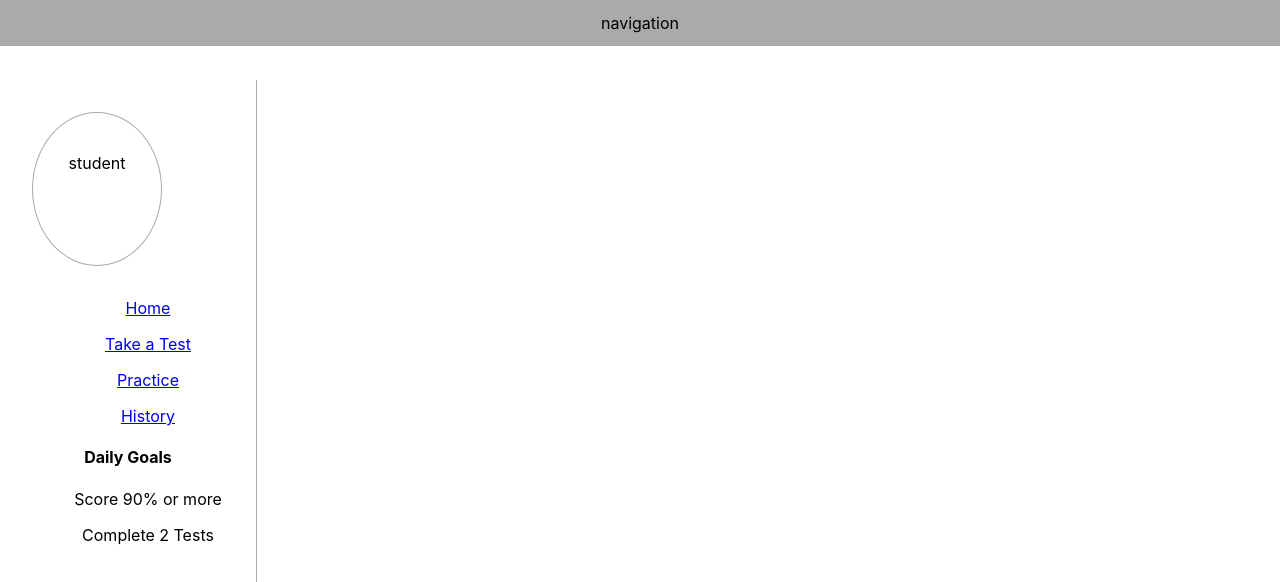
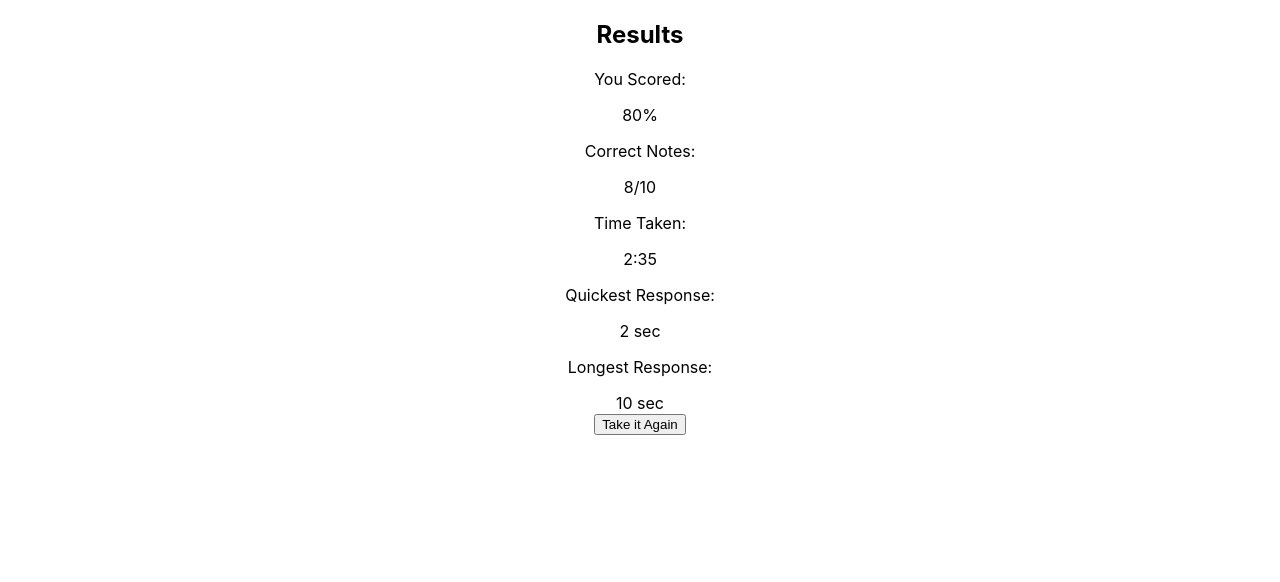
Before and after one commit to khriskempis/music-quiz-app, a React (Create React App) app: page / in a window 1280 px wide. Shown: the top 582 px of the page. Built offline with nearby package versions, Linux system fonts and the light colour scheme.

Commit message:
added dashboard, register, results wireframes

```diff
--- a/src/components/registerForm.css
+++ b/src/components/registerForm.css
@@ -13,6 +13,8 @@ label, input {
   padding: 2% 0;
   margin: 2% 0;
   border: none;
+  background-color: #eee;
+  border-radius: 5px;
   margin: 5% 0.5%;
 }
 
--- a/src/components/sidebar.js
+++ b/src/components/sidebar.js
@@ -13,15 +13,8 @@ function sidebar(props) {
           </div>
 
           <ul>
-            <li><a href="#">Home</a></li>
+            <li><a href="#">Practice</a></li>
             <li><a href="#">Take a Test</a></li>
-            <li><a href="#">Practice</a></li>
-            <li><a href="#">History</a></li>
-          </ul>
-          <h4>Daily Goals</h4>
-          <ul>
-            <li>Score 90% or more</li>
-            <li>Complete 2 Tests</li>
           </ul>
         </div>
       </section>
@@ -29,6 +22,6 @@ function sidebar(props) {
     </div>
   );
 
-  }
+}
 
 export default sidebar
--- a/src/index.js
+++ b/src/index.js
@@ -5,13 +5,15 @@ import './index.css';
 import store from './store';
 import Landing from './pages/Landing/Landing';
 import Test from './pages/Test/Test';
+import Register from './pages/Register/Register';
+import Results from './pages/Results/Results';
 import Dashboard from "./pages/Dashboard/Dashboard";
 
 import * as serviceWorker from './serviceWorker';
 
 ReactDOM.render(
   <Provider store={store}>
-    <Dashboard />
+    <Results />
   </Provider>,
 document.getElementById('root')
 );
--- a/src/pages/Dashboard/Dashboard.js
+++ b/src/pages/Dashboard/Dashboard.js
@@ -1,8 +1,11 @@
 import React, { Component } from 'react';
 import { connect } from 'react-redux';
 
+import './dashboard.css';
+
 import Sidebar from '../../components/sidebar';
 import Navigation from '../../components/navigation';
+import Selection from './selection';
 
 function mapStateToProps(state) {
   return {
@@ -18,8 +21,9 @@ class Dashboard extends Component {
         <Navigation />
 
         <Sidebar />
-
-
+        <section className="dashboard">
+          <Selection />
+        </section>
 
       </div>
     );
--- a/src/pages/Dashboard/dashboard.css
+++ b/src/pages/Dashboard/dashboard.css
@@ -0,0 +1,23 @@
+.dashboard {
+  margin-left: 20%;
+}
+
+.test-area {
+  margin: 5rem;
+  width: 70%;
+}
+
+.test-area header {
+  width: 100%;
+}
+
+.options-buttons {
+  margin: 10% 0 2%;
+}
+
+.options-buttons button {
+  display: inline-block;
+  width: 100%;
+  margin: 2% 0;
+  padding: 2%;
+}
--- /dev/null
+++ b/src/pages/Dashboard/options.js
@@ -0,0 +1,16 @@
+import React from 'react';
+
+function options(props) {
+  return (
+    <div className="options-buttons">
+      <p>Choose a one:</p>
+      <button>Middle C position</button>
+
+      <button>Treble Clef</button>
+
+      <button>Bass Clef</button>
+    </div>
+  );
+}
+
+export default options;
--- /dev/null
+++ b/src/pages/Dashboard/selection.js
@@ -0,0 +1,19 @@
+import React from 'react';
+
+import Options from './options'
+
+
+function selection(props) {
+  return (
+    <div className="test-area">
+      <header>
+        <h1>Take a Test</h1>
+      </header>
+
+      <Options />
+
+    </div>
+  );
+}
+
+export default selection
--- /dev/null
+++ b/src/pages/Register/Register.js
@@ -0,0 +1,18 @@
+import React from 'react';
+
+import RegisterForm from '../../components/registerForm';
+
+function Register(props) {
+  return (
+    <div>
+      <header>
+        <h2>Register</h2>
+      </header>
+
+      <RegisterForm />
+
+    </div>
+  );
+}
+
+export default Register;
--- /dev/null
+++ b/src/pages/Results/Results.js
@@ -0,0 +1,32 @@
+import React from 'react';
+
+function Results(props) {
+  return (
+    <div>
+      <header>
+        <h2>Results</h2>
+      </header>
+
+      <div className="results-container">
+
+        <p>You Scored: </p>
+
+        <p><span className="score-display">80%</span></p>
+
+        <div className="score-details">
+          <p>Correct Notes:</p>
+          <span className="correct-notes">8/10</span>
+          <p>Time Taken:</p>
+          <span className="time-taken">2:35</span>
+          <p>Quickest Response:</p>
+          <span className="quickest-response">2 sec</span>
+          <p>Longest Response:</p>
+          <span className="longest-response">10 sec</span>
+        </div>
+      </div>
+      <button>Take it Again</button>
+    </div>
+  );
+}
+
+export default Results
```
